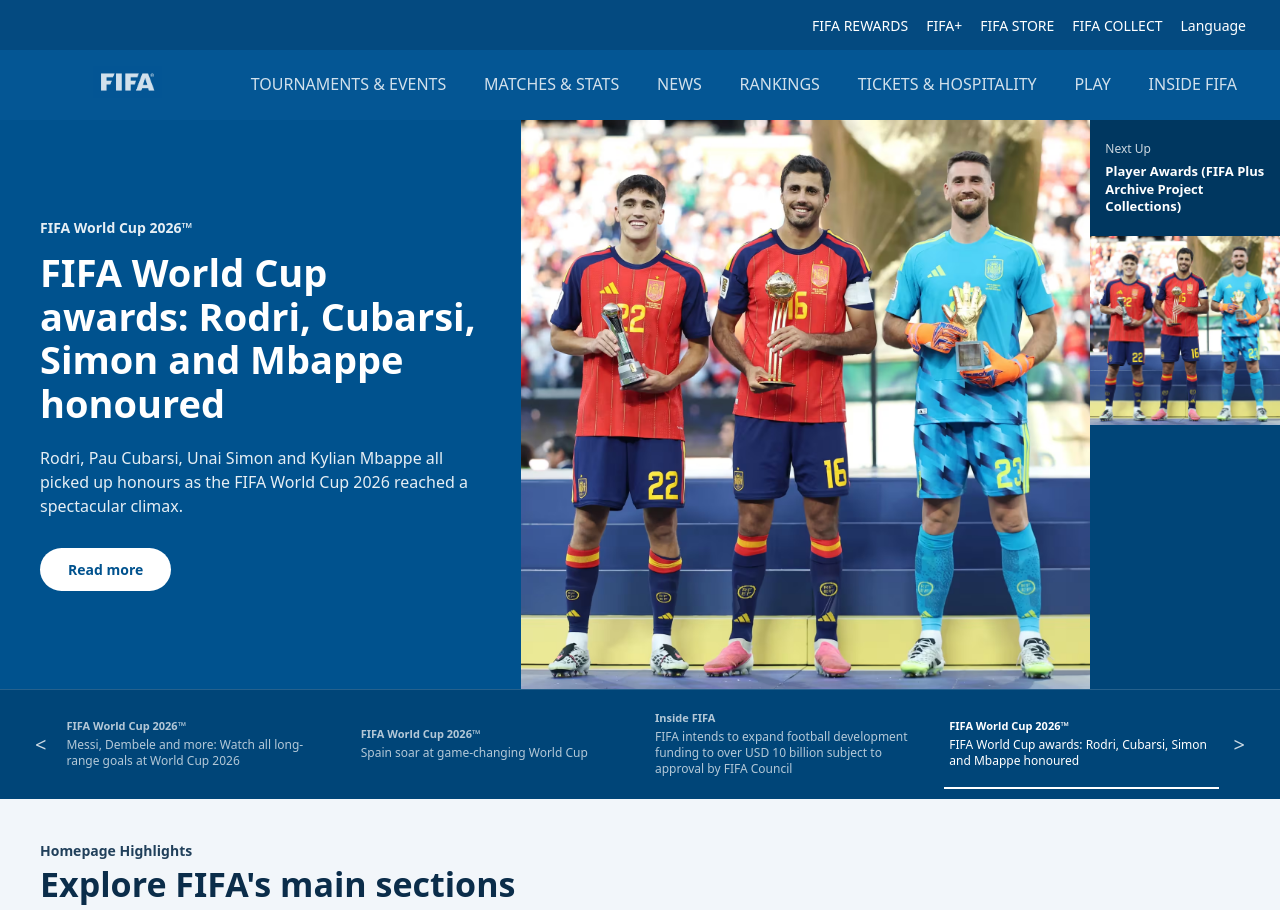
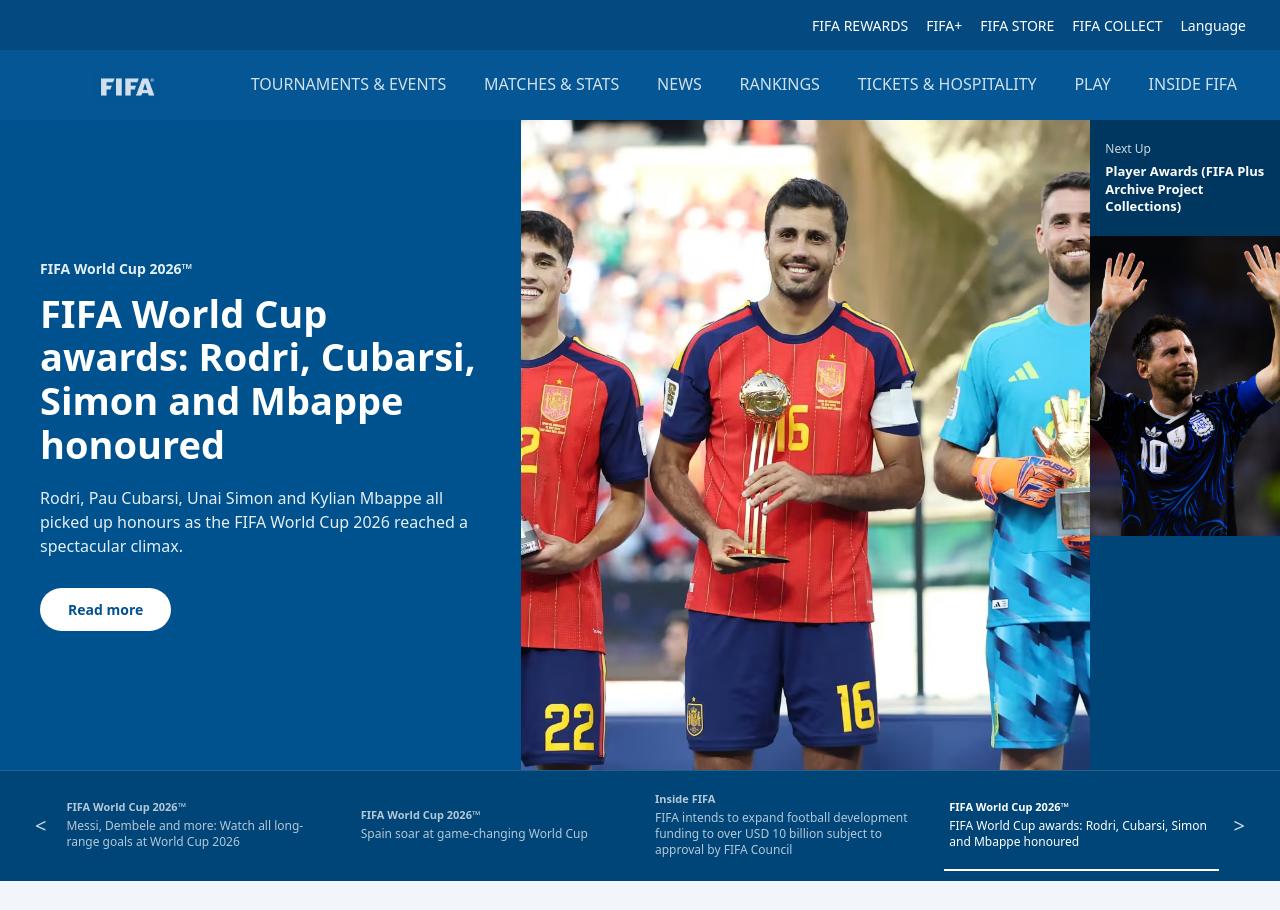
Before and after one commit to aleksandartanev1/fifa, a website: page index.html in a window 1280 px wide. Shown: the top 910 px of the page. Drawn offline with Linux system fonts and the light colour scheme.

Commit message:
dodadeni sliki na main + popravka fifa logo go nema na nekoi strani

```diff
--- a/index.html
+++ b/index.html
@@ -55,7 +55,7 @@
       </div>
 
       <div class="hero-image-card">
-        <img id="heroMainImage" src="awards.avif" alt="FIFA World Cup Award Winners" onerror="this.style.display='none'">
+        <img id="heroMainImage" src="awards.jpg" alt="FIFA World Cup Award Winners" onerror="this.style.display='none'">
       </div>
 
       <div class="hero-sidebar" id="heroSidebarCard">
@@ -64,7 +64,7 @@
           <h3 class="next-up-title" id="nextUpTitle">Player Awards (FIFA Plus Archive Project Collections)</h3>
         </div>
         <div class="next-up-image">
-          <img id="nextUpImage" src="awards.avif" alt="Next Up Preview" onerror="this.style.display='none'">
+          <img id="nextUpImage" src="messi.jpg" alt="Next Up Preview" onerror="this.style.display='none'">
         </div>
       </div>
     </div>
@@ -73,22 +73,22 @@
       <button class="nav-arrow" id="prevArrow" aria-label="Previous story">&lt;</button>
 
       <div class="tab-items" id="tabItems">
-        <button class="tab-item" data-desc="The latest FIFA World Cup 2026 highlights include spectacular finishes from distance, with every angle collected in one featured package." data-image="awards.avif" data-image-alt="World Cup long-range goals feature" data-next-title="Watch every long-range strike again in FIFA's match archive" data-next-image="awards.avif">
+        <button class="tab-item" data-desc="The latest FIFA World Cup 2026 highlights include spectacular finishes from distance, with every angle collected in one featured package." data-image="messi.jpg" data-image-alt="World Cup long-range goals feature" data-next-title="Watch every long-range strike again in FIFA's match archive" data-next-image="spainwinners.avif">
           <span class="tab-category">FIFA World Cup 2026™</span>
           <p class="tab-headline">Messi, Dembele and more: Watch all long-range goals at World Cup 2026</p>
         </button>
 
-        <button class="tab-item" data-desc="Spain's control, energy and depth made them one of the standout stories of the competition as tactics and tempo reshaped the tournament." data-image="awards.avif" data-image-alt="Spain at FIFA World Cup" data-next-title="Team analysis: how Spain raised the standard at the tournament" data-next-image="awards.avif">
+        <button class="tab-item" data-desc="Spain's control, energy and depth made them one of the standout stories of the competition as tactics and tempo reshaped the tournament." data-image="spainwinners.avif" data-image-alt="Spain at FIFA World Cup" data-next-title="Team analysis: how Spain raised the standard at the tournament" data-next-image="gianni.jpg">
           <span class="tab-category">FIFA World Cup 2026™</span>
           <p class="tab-headline">Spain soar at game-changing World Cup</p>
         </button>
 
-        <button class="tab-item" data-desc="FIFA's latest development proposal aims to grow long-term investment in coaching, facilities and access to the game across all confederations." data-image="awards.avif" data-image-alt="Inside FIFA development story" data-next-title="Council approval process and what expanded funding would support" data-next-image="awards.avif">
+        <button class="tab-item" data-desc="FIFA's latest development proposal aims to grow long-term investment in coaching, facilities and access to the game across all confederations." data-image="gianni.jpg" data-image-alt="Inside FIFA development story" data-next-title="Council approval process and what expanded funding would support" data-next-image="awards.jpg">
           <span class="tab-category">Inside FIFA</span>
           <p class="tab-headline">FIFA intends to expand football development funding to over USD 10 billion subject to approval by FIFA Council</p>
         </button>
 
-        <button class="tab-item active" data-desc="Rodri, Pau Cubarsi, Unai Simon and Kylian Mbappe all picked up honours as the FIFA World Cup 2026 reached a spectacular climax." data-image="awards.avif" data-image-alt="FIFA World Cup Award Winners" data-next-title="Player Awards (FIFA Plus Archive Project Collections)" data-next-image="awards.avif">
+        <button class="tab-item active" data-desc="Rodri, Pau Cubarsi, Unai Simon and Kylian Mbappe all picked up honours as the FIFA World Cup 2026 reached a spectacular climax." data-image="awards.jpg" data-image-alt="FIFA World Cup Award Winners" data-next-title="Player Awards (FIFA Plus Archive Project Collections)" data-next-image="messi.jpg">
           <span class="tab-category">FIFA World Cup 2026™</span>
           <p class="tab-headline">FIFA World Cup awards: Rodri, Cubarsi, Simon and Mbappe honoured</p>
         </button>
--- a/news/newsstyle.css
+++ b/news/newsstyle.css
@@ -92,13 +92,14 @@
 
 .logo {
     display: block;
+    position:relative;
+    bottom: 6px;
     background-image: url("../logo.png");
     background-repeat: no-repeat;
     background-position: center;
     background-size: contain;
-    height: 100%;
-    width: 65px;
     cursor: pointer;
+
 }
 
 
--- a/style.css
+++ b/style.css
@@ -143,6 +143,8 @@
     background-size: contain;
     width: 170px;
     height: 32px;
+    position: relative;
+    bottom: 6px;
 }
 
 .logo-link {
@@ -151,6 +153,8 @@
     justify-content: center;
     cursor: pointer;
     transition: opacity 0.25s ease, transform 0.25s ease;
+    width: 170px;
+    height: 32px;
 }
 
 .logo-link:hover {
@@ -168,6 +172,7 @@
     display: grid;
     grid-template-columns: 1.1fr 1.2fr 0.4fr;
     min-height: 480px;
+
 }
 
 .hero-text-card {
@@ -280,6 +285,16 @@
     height: 100%;
     object-fit: cover;
     display: block;
+}
+
+.next-up-image img {
+    width: 100%;
+    height:300px
+}
+
+.hero-image-card img {
+    width: 100%;
+    height: 650px;
 }
 
 .hero-sidebar {
```
Also changed, not shown: awards.avif (deleted), awards.jpg (added), gianni.jpg (added), messi.jpg (added), spainwinners.avif (added).
